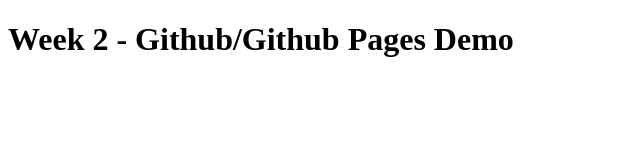
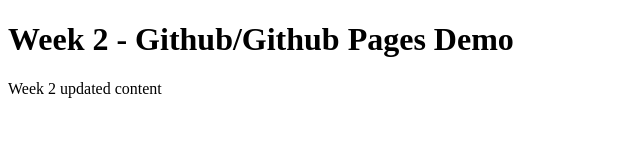
Before and after one commit to MattDo2026/JavaScript-MatthewDo, a plain HTML site: page index.html in a window 1280 px wide. Shown: the whole page, without its empty margins (0-640 px from the left). Drawn offline with Linux system fonts and the light colour scheme.

Commit message:
updated index

```diff
--- a/index.html
+++ b/index.html
@@ -8,5 +8,6 @@
 
 <body>
     <h1>Week 2 - Github/Github Pages Demo</h1>
+    <p>Week 2 updated content</p>
 </body>
 </html>
```
